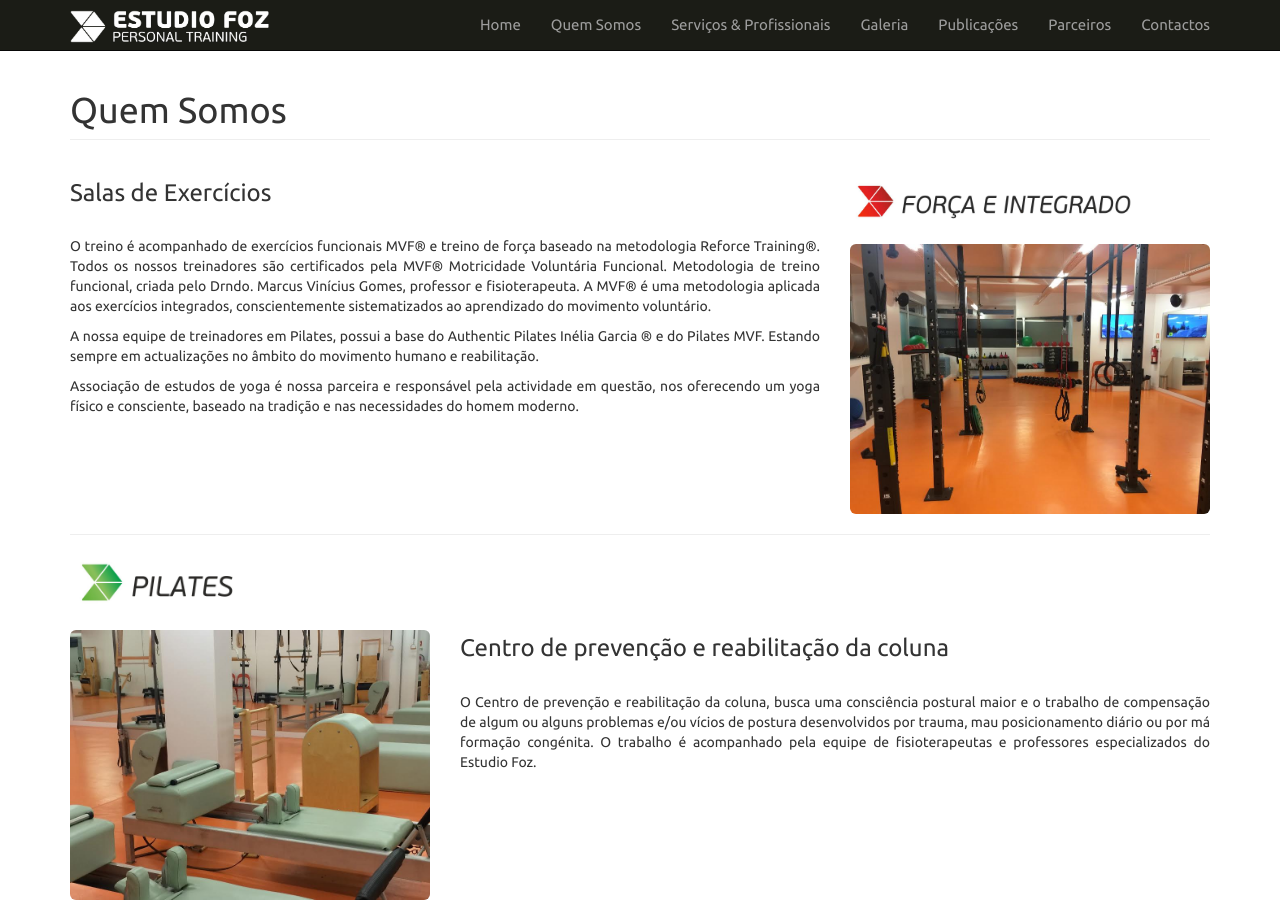
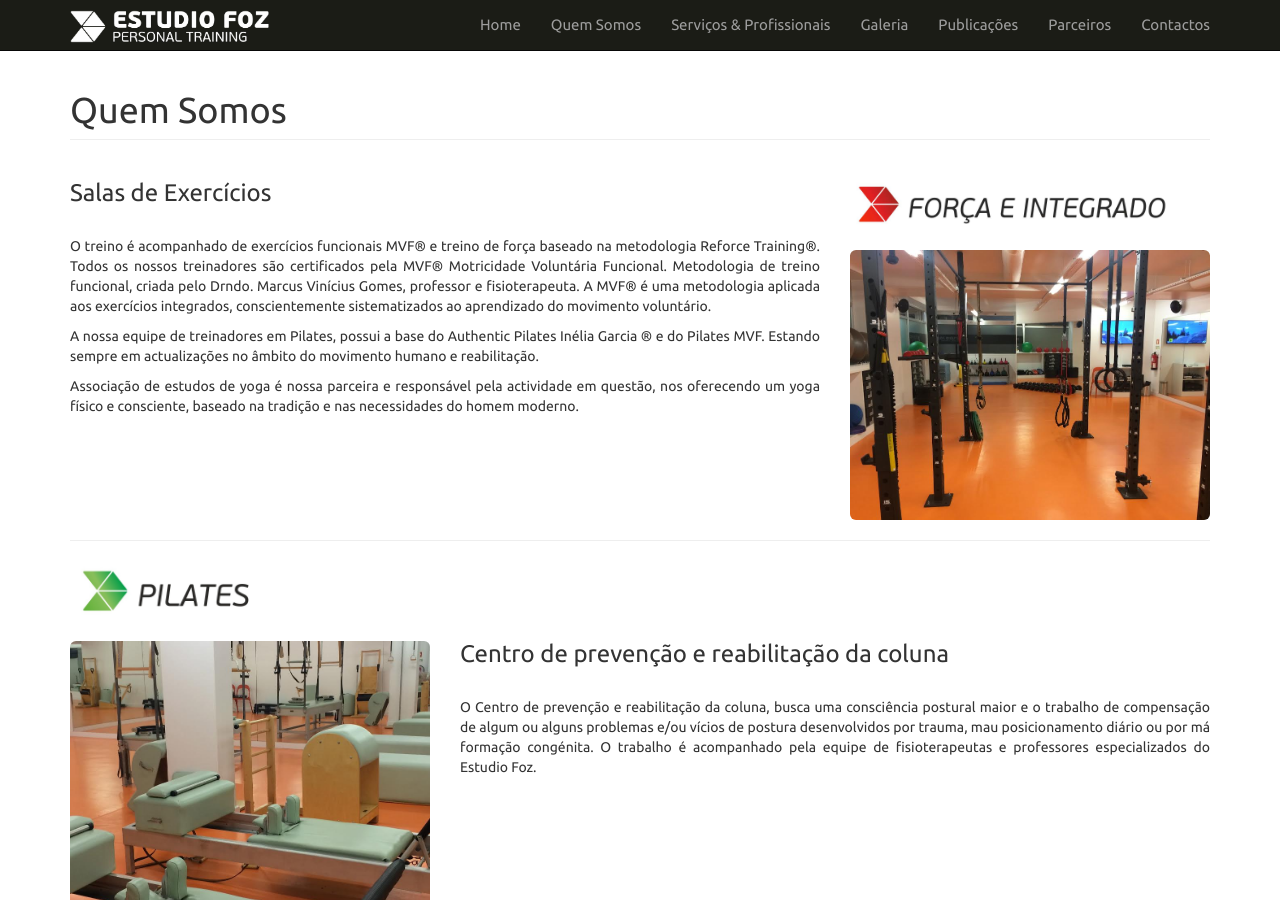
Before and after one commit to estudiotest/estudiotest.github.io, a Jekyll site: the page built from quem-somos/index.html, in a window 1280 px wide and 900 px high. Built offline with Jekyll 4.4.1, drawn with Linux system fonts in a browser that asks for light colours.

Commit message:
Changes to size of header images

```diff
--- a/quem-somos/index.html
+++ b/quem-somos/index.html
@@ -20,7 +20,7 @@ title: Quem Somos
     </div>
     <div class="col-lg-4">
       <br>
-      <img class="img-responsive img-rounded" width=80% src="/images/força.jpg"><br>
+      <img class="img-responsive img-rounded" width=90% src="/images/força.jpg"><br>
       <img class="img-responsive img-rounded" src="/images/salas-1.jpg">
     </div>
   </div>
@@ -29,7 +29,7 @@ title: Quem Somos
 
   <div class="row">
     <div class="col-lg-4 col-md-4">
-      <img class="img-responsive img-rounded" width=50% src="/images/pilates.jpg"><br>
+      <img class="img-responsive img-rounded" width=55% src="/images/pilates.jpg"><br>
       <img class="img-responsive img-rounded" src="/images/salas-2.jpg"><br>
     </div>
     <div class="col-lg-8 col-md-8">
```
